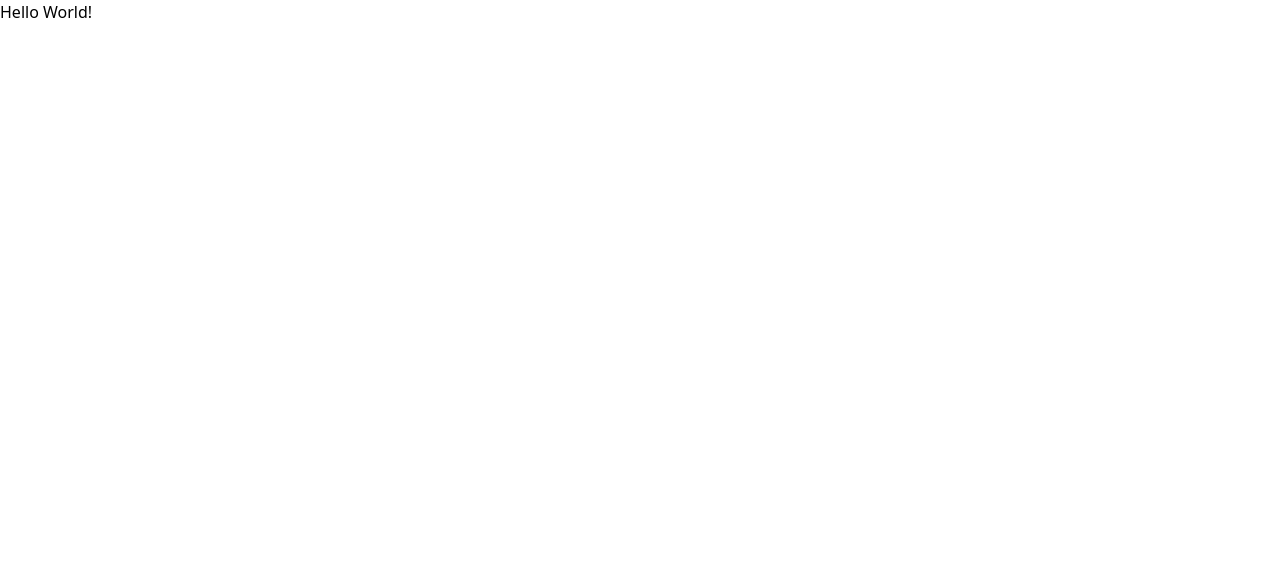
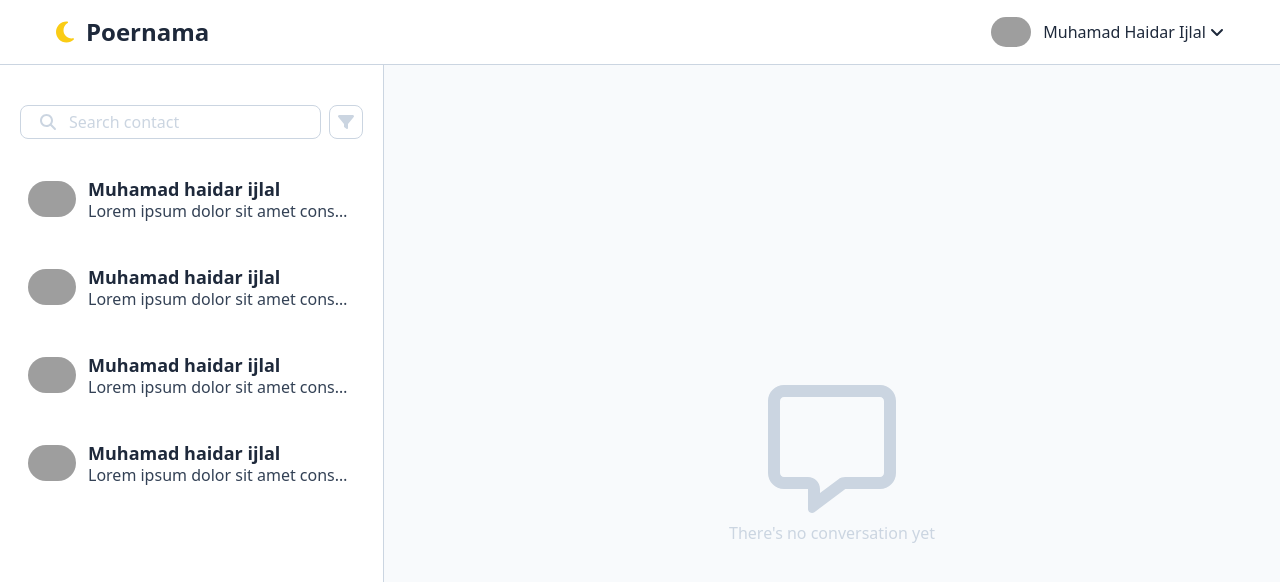
Before and after one commit to muhamadijlal/template-chat-app, a Vue app: page / in a window 1280 px wide. Shown: the top 582 px of the page. Built offline with nearby package versions, Linux system fonts and the light colour scheme; grey boxes are pictures that could not be loaded.

Commit message:
styling conversation view

```diff
--- a/src/App.vue
+++ b/src/App.vue
@@ -1 +1,13 @@
-<template>Hello World!</template>
+<script setup>
+import Header from "@/layouts/Header.vue";
+import Sidebar from "@/layouts/Sidebar.vue";
+import Conversation from "@/layouts/Conversation.vue";
+</script>
+
+<template>
+  <Header />
+
+  <Sidebar />
+
+  <Conversation />
+</template>
--- /dev/null
+++ b/src/components/FilterChat.vue
@@ -0,0 +1,22 @@
+<template>
+  <div class="flex items-center gap-2">
+    <div class="flex justify-start items-center relative w-full">
+      <font-awesome-icon
+        :icon="['fas', 'magnifying-glass']"
+        class="absolute left-5 text-slate-300"
+      />
+      <input
+        placeholder="Search contact"
+        class="border h-8 py-4 pl-12 w-full rounded-lg placeholder:text-slate-300 border-slate-300"
+      />
+    </div>
+    <button
+      class="border border-slate-300 rounded-lg py-1 px-2 hover:ring-2 hover:ring-blue-600 group outline-none"
+    >
+      <font-awesome-icon
+        :icon="['fas', 'filter']"
+        class="text-slate-300 group-hover:text-blue-600"
+      />
+    </button>
+  </div>
+</template>
--- /dev/null
+++ b/src/components/ItemChat.vue
@@ -0,0 +1,19 @@
+<template>
+  <div
+    class="w-full py-1 px-2 flex items-center gap-3 h-20 hover:bg-slate-100 rounded-lg"
+  >
+    <img
+      src="https://ui-avatars.com/api/?background=random"
+      alt="logo"
+      class="rounded-full w-12"
+    />
+
+    <div class="w-4/5 h-full flex flex-col justify-center -space-y-1">
+      <h4 class="text-lg font-semibold text-slate-800">Muhamad haidar ijlal</h4>
+      <p class="truncate text-base text-slate-700">
+        Lorem ipsum dolor sit amet consectetur adipisicing elit. Dolorum ab
+        incidunt esse facilis, odit id.
+      </p>
+    </div>
+  </div>
+</template>
--- /dev/null
+++ b/src/layouts/Conversation.vue
@@ -0,0 +1,17 @@
+<template>
+  <div
+    class="grid place-content-center h-full fixed conversation-width place-items-center ml-96 space-y-2 bg-slate-50 box-border"
+  >
+    <font-awesome-icon
+      :icon="['far', 'message']"
+      class="text-9xl text-slate-300"
+    />
+    <p class="text-slate-300">There's no conversation yet</p>
+  </div>
+</template>
+
+<style scooped>
+.conversation-width {
+  width: calc(100% - 384px);
+}
+</style>
--- /dev/null
+++ b/src/layouts/Header.vue
@@ -0,0 +1,24 @@
+<template>
+  <div
+    class="w-full flex items-center h-12 justify-between py-8 px-14 border-b border-slate-300 sticky top-0 bg-white z-50"
+  >
+    <div class="flex items-center gap-3">
+      <font-awesome-icon
+        :icon="['fas', 'moon']"
+        class="text-2xl text-yellow-400"
+      />
+      <h3 class="text-2xl font-bold text-slate-800">Poernama</h3>
+    </div>
+    <div class="flex items-center gap-3">
+      <img
+        src="https://ui-avatars.com/api/?background=random"
+        alt="logo"
+        class="rounded-full w-10"
+      />
+      <h4 class="text-md font-base text-slate-800">
+        Muhamad Haidar Ijlal
+        <font-awesome-icon :icon="['fas', 'angle-down']" class="text-md" />
+      </h4>
+    </div>
+  </div>
+</template>
--- /dev/null
+++ b/src/layouts/Sidebar.vue
@@ -0,0 +1,16 @@
+<script setup>
+import ItemChat from "@/components/ItemChat.vue";
+import FilterChat from "@/components/FilterChat.vue";
+</script>
+
+<template>
+  <aside
+    class="w-96 h-full px-5 py-10 fixed border-r border-slate-300 bg-white z-50"
+  >
+    <filter-chat />
+
+    <div class="my-5 space-y-2">
+      <item-chat v-for="index in 4" :key="index" />
+    </div>
+  </aside>
+</template>
```
